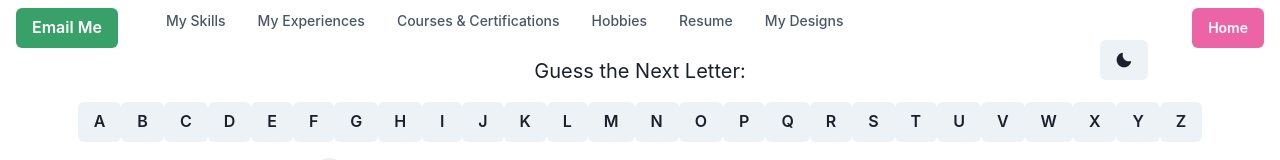
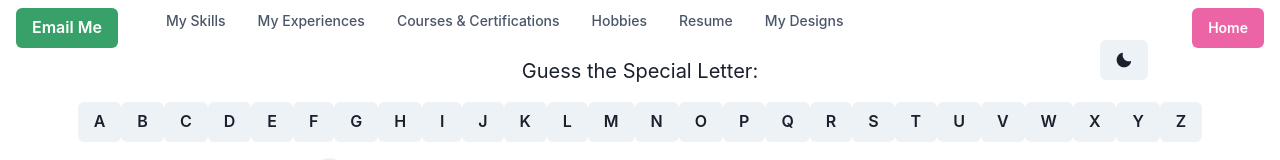
Before and after one commit to MalayaRP/my-world, a Next.js app: page /my-designs-3 in a window 1280 px wide. Shown: the top 160 px of the page. Built offline with nearby package versions, Linux system fonts and the light colour scheme.

Commit message:
Update page.js

```diff
--- a/app/my-designs-3/page.js
+++ b/app/my-designs-3/page.js
@@ -38,7 +38,7 @@ function App() {
       <VStack spacing={4}>
         <Box>
           <Text fontSize="xl">
-            {isGameOver ? 'Congratulations! You Win!' : 'Guess the Next Letter:'}
+            {isGameOver ? 'Congratulations! You Win!' : 'Guess the Special Letter:'}
           </Text>
           <Text fontSize="2xl">{isGameOver ? sequence : sequence.substr(0, currentLetterIndex)}</Text>
         </Box>
```
